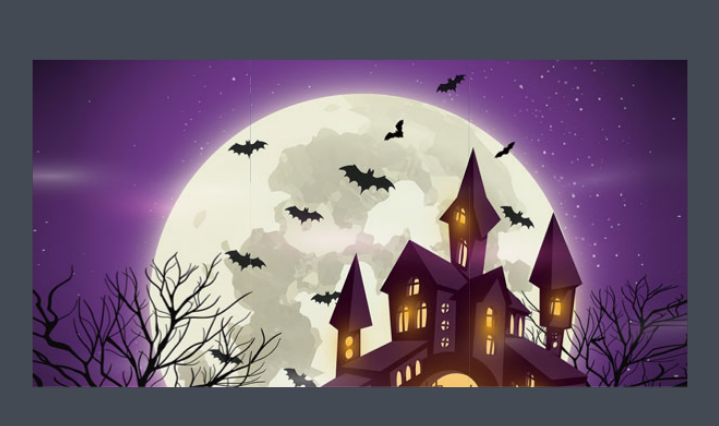
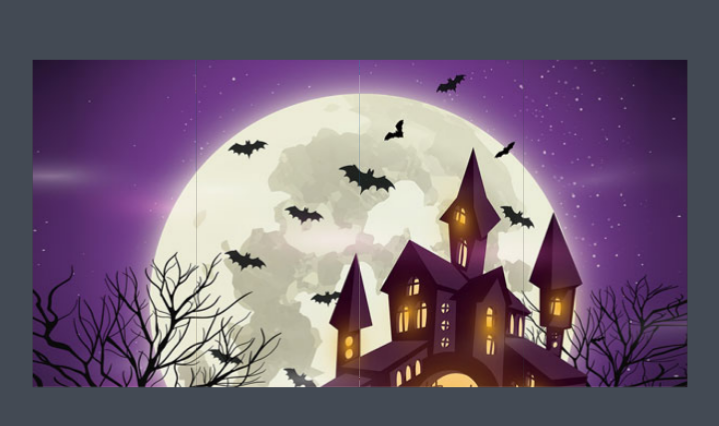
Before and after one commit to queenyang/css3-3d, a plain HTML site: page html/index3.html in a window 1280 px wide. Shown: the part 122-548 px from the top of the page, 280-999 px from the left. Drawn offline with Linux system fonts and the light colour scheme.

Commit message:
魔方旋转动画-自动配置分割块数

```diff
--- a/css/index3.css
+++ b/css/index3.css
@@ -13,17 +13,10 @@ html,body,div,img {margin:0;padding: 0; display: block;}
     height: 300px;
     transform-style: preserve-3d;
 }
-.banner-con:hover .banner-item:first-child {
-    animation: turnAnimate 4s 0s;
-}
-.banner-con:hover .banner-item:nth-child(2) {
-    animation: turnAnimate 4s 0.1s;
-}
-.banner-con:hover .banner-item:nth-child(3) {
-    animation: turnAnimate 4s 0.2s;
+.banner-con:hover .banner-item {
+    transform: rotateX(90deg);
 }
 .banner-item {
-    width: 200px;
     height: 300px;
     position: absolute;
     top: 0;
@@ -35,7 +28,7 @@ html,body,div,img {margin:0;padding: 0; display: block;}
     position: absolute;
     left: 0;
     top: 0;
-    width: 600px;
+    width: 100%;
     height: 300px;
 }
 .front {
@@ -67,23 +60,6 @@ html,body,div,img {margin:0;padding: 0; display: block;}
     transform: translateY(150px) rotateX(-90deg);
 }
 
-.banner-item:first-child div{
-    width: 200px;
-}
-.banner-item:nth-child(2) div{
-    width: 200px;
-    background-position: -200px 0;
-}
-.banner-item:nth-child(2)  {
-    left: 200px;
-}
-.banner-item:nth-child(3) div{
-    width: 200px;
-    background-position: -400px 0;
-}
-.banner-item:nth-child(3) {
-    left: 400px;
-}
 
 @keyframes turnAnimate {
     from { transform: rotateX(0deg); }
--- a/html/index3.html
+++ b/html/index3.html
@@ -3,6 +3,7 @@
         <meta http-equiv="Content-Type" content="text/html; charset=utf-8" />
         <title>3. 魔方翻转动画</title>
         <link rel="stylesheet" type="text/css" href="./../css/index3.css">
+        <script src="./../js/index3.js"></script>
     </head>
     <body>
         <div class="wrp">
--- /dev/null
+++ b/js/index3.js
@@ -0,0 +1,37 @@
+window.onload = function() {
+    // 加载页面 执行动画
+    // 根据配置渲染banner分割个数，挪动图片位置
+    var bannerConDom = document.getElementsByClassName('banner-con')[0];
+    var wrpWidth = bannerConDom.offsetWidth;
+    init(4);
+    // 根据配置添加节点
+    function init(part) {
+        var bannerInDom = '';
+        var itemWidth = parseInt(wrpWidth / part, 10) ;
+        var zIndexMax = Math.ceil(part / 2);
+        var remain = part % 2 ;
+        var zIndex = 0;
+        for(var i=0; i<part; i+=1) {
+            if(i+1 <= zIndexMax) {
+                zIndex += 1;
+            } else if( (i+1 <= zIndexMax + 1) && !remain ){
+                zIndex = zIndexMax;
+            } else {
+                zIndex -= 1;
+            }
+            bannerInDom +=  '<div class="banner-item" style="width:'+ itemWidth +';left:'+ i*itemWidth  +'px; transition-delay:'+ 0.1*i +'s; z-index:'+ zIndex +'">' +
+                                '<div class="front" style="background-position:'+  -i*itemWidth +'px"></div>' +
+                                '<div class="back" style="background-position:'+  -i*itemWidth +'px"></div>' +
+                                '<div class="left"></div>' +
+                                '<div class="right" style="transform: translateX('+ (itemWidth-150) +'px) rotateY(90deg) "></div>' +
+                                '<div class="top" style="background-position:'+  -i*itemWidth +'px"></div>' +
+                                '<div class="bottom" style="background-position:'+  -i*itemWidth +'px"></div>' +
+                            '</div>';
+        }
+        bannerConDom.innerHTML = bannerInDom ;
+    }
+    function loop() {
+
+    }
+
+}
```
